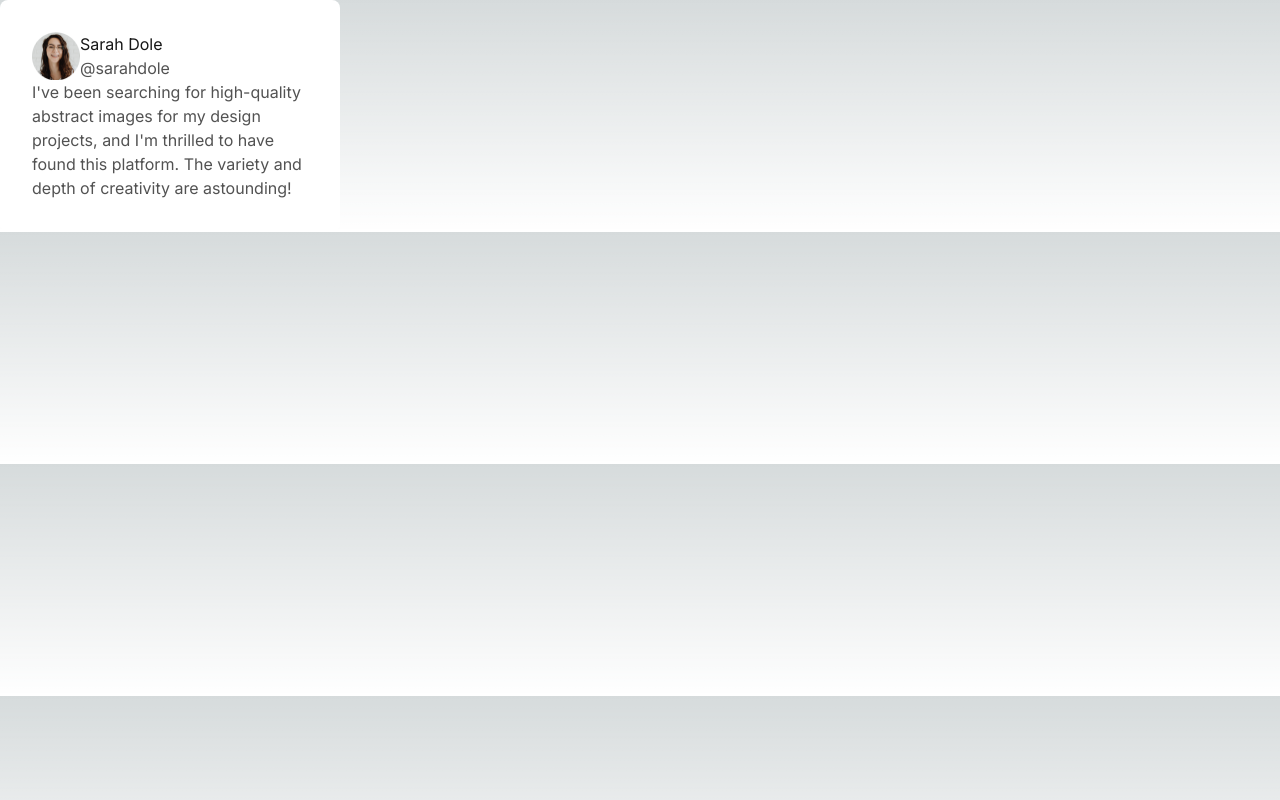
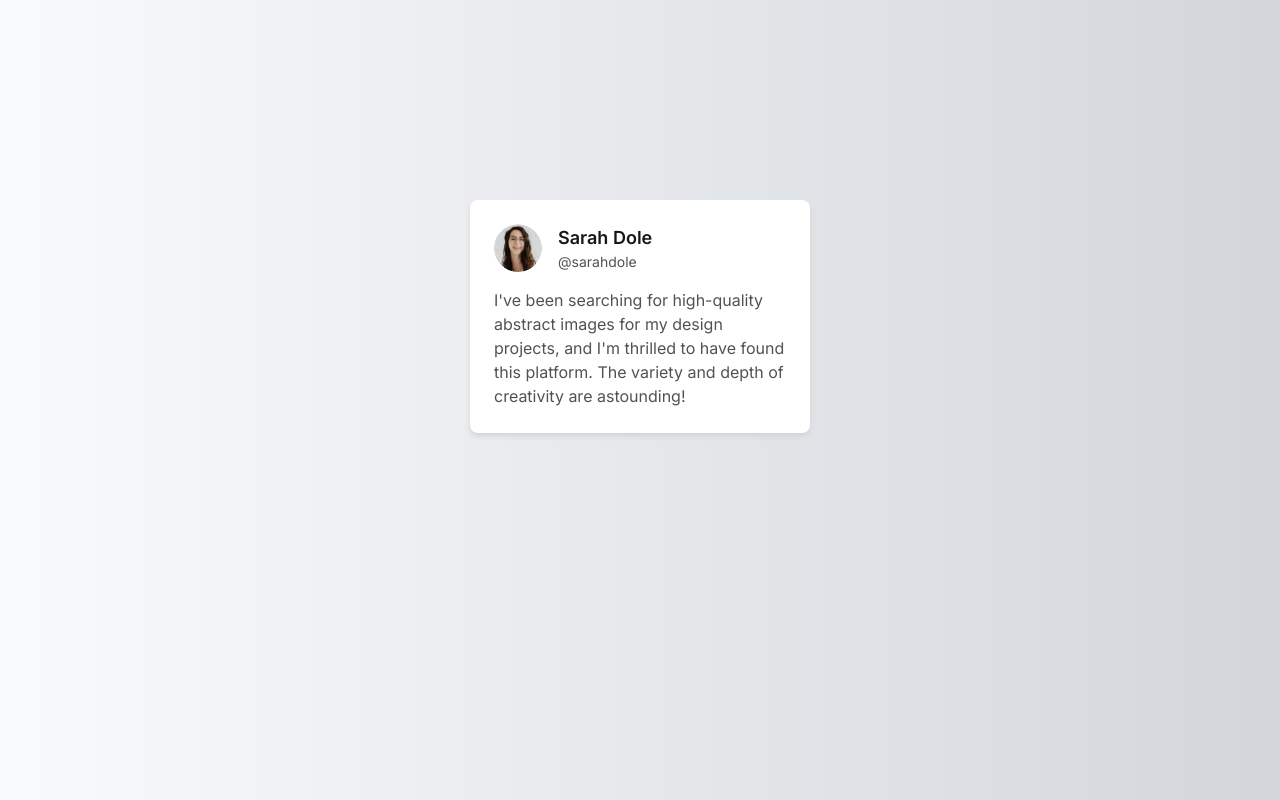
Before and after one commit to av0ed/ui-component-library, a Next.js app: page /testimonial-card in a window 1280 px wide. Built offline with nearby package versions, Linux system fonts and the light colour scheme.

Commit message:
testimonial card style updates

```diff
--- /dev/null
+++ b/app/_components/testimonial-card.tsx
@@ -0,0 +1,36 @@
+import Image from "next/image";
+
+interface Props {
+  author: string;
+  handle: string;
+  blurb: string;
+  imageSrc: string;
+  imageAlt: string;
+}
+
+export default function TestimonialCard({
+  author,
+  handle,
+  blurb,
+  imageSrc,
+  imageAlt,
+}: Props) {
+  return (
+    <div className="max-w-[340px] max-h-[233px] w-full h-full p-6 bg-white flex flex-col rounded-lg shadow-md shadow-neutral-300 gap-4">
+      <div className="flex flex-row gap-4">
+        <Image
+          src={imageSrc}
+          alt={imageAlt}
+          height={48}
+          width={48}
+          className="rounded-full"
+        />
+        <div className="flex flex-col">
+          <p className="text-neutral-900 text-lg font-semibold">{author}</p>
+          <p className="text-neutral-600 text-sm">{handle}</p>
+        </div>
+      </div>
+      <p className="text-neutral-600 text-base">{blurb}</p>
+    </div>
+  );
+}
--- a/app/globals.css
+++ b/app/globals.css
@@ -2,32 +2,7 @@
 @tailwind components;
 @tailwind utilities;
 
-:root {
-  --foreground-rgb: 0, 0, 0;
-  --background-start-rgb: 214, 219, 220;
-  --background-end-rgb: 255, 255, 255;
+body {
+  max-width: 100%;
+  min-height: 100vh;
 }
-
-@media (prefers-color-scheme: dark) {
-  :root {
-    --foreground-rgb: 255, 255, 255;
-    --background-start-rgb: 0, 0, 0;
-    --background-end-rgb: 0, 0, 0;
-  }
-}
-
-body {
-  color: rgb(var(--foreground-rgb));
-  background: linear-gradient(
-      to bottom,
-      transparent,
-      rgb(var(--background-end-rgb))
-    )
-    rgb(var(--background-start-rgb));
-}
-
-@layer utilities {
-  .text-balance {
-    text-wrap: balance;
-  }
-}
--- a/app/page.tsx
+++ b/app/page.tsx
@@ -1,113 +1,14 @@
-import Image from "next/image";
+import Link from "next/link";
 
 export default function Home() {
   return (
     <main className="flex min-h-screen flex-col items-center justify-between p-24">
-      <div className="z-10 w-full max-w-5xl items-center justify-between font-mono text-sm lg:flex">
-        <p className="fixed left-0 top-0 flex w-full justify-center border-b border-gray-300 bg-gradient-to-b from-zinc-200 pb-6 pt-8 backdrop-blur-2xl dark:border-neutral-800 dark:bg-zinc-800/30 dark:from-inherit lg:static lg:w-auto  lg:rounded-xl lg:border lg:bg-gray-200 lg:p-4 lg:dark:bg-zinc-800/30">
-          Get started by editing&nbsp;
-          <code className="font-mono font-bold">app/page.tsx</code>
-        </p>
-        <div className="fixed bottom-0 left-0 flex h-48 w-full items-end justify-center bg-gradient-to-t from-white via-white dark:from-black dark:via-black lg:static lg:size-auto lg:bg-none">
-          <a
-            className="pointer-events-none flex place-items-center gap-2 p-8 lg:pointer-events-auto lg:p-0"
-            href="https://vercel.com?utm_source=create-next-app&utm_medium=appdir-template&utm_campaign=create-next-app"
-            target="_blank"
-            rel="noopener noreferrer"
-          >
-            By{" "}
-            <Image
-              src="/vercel.svg"
-              alt="Vercel Logo"
-              className="dark:invert"
-              width={100}
-              height={24}
-              priority
-            />
-          </a>
-        </div>
-      </div>
-
-      <div className="relative z-[-1] flex place-items-center before:absolute before:h-[300px] before:w-full before:-translate-x-1/2 before:rounded-full before:bg-gradient-radial before:from-white before:to-transparent before:blur-2xl before:content-[''] after:absolute after:-z-20 after:h-[180px] after:w-full after:translate-x-1/3 after:bg-gradient-conic after:from-sky-200 after:via-blue-200 after:blur-2xl after:content-[''] before:dark:bg-gradient-to-br before:dark:from-transparent before:dark:to-blue-700 before:dark:opacity-10 after:dark:from-sky-900 after:dark:via-[#0141ff] after:dark:opacity-40 sm:before:w-[480px] sm:after:w-[240px] before:lg:h-[360px]">
-        <Image
-          className="relative dark:drop-shadow-[0_0_0.3rem_#ffffff70] dark:invert"
-          src="/next.svg"
-          alt="Next.js Logo"
-          width={180}
-          height={37}
-          priority
-        />
-      </div>
-
-      <div className="mb-32 grid text-center lg:mb-0 lg:w-full lg:max-w-5xl lg:grid-cols-4 lg:text-left">
-        <a
-          href="https://nextjs.org/docs?utm_source=create-next-app&utm_medium=appdir-template&utm_campaign=create-next-app"
-          className="group rounded-lg border border-transparent px-5 py-4 transition-colors hover:border-gray-300 hover:bg-gray-100 hover:dark:border-neutral-700 hover:dark:bg-neutral-800/30"
-          target="_blank"
-          rel="noopener noreferrer"
-        >
-          <h2 className="mb-3 text-2xl font-semibold">
-            Docs{" "}
-            <span className="inline-block transition-transform group-hover:translate-x-1 motion-reduce:transform-none">
-              -&gt;
-            </span>
-          </h2>
-          <p className="m-0 max-w-[30ch] text-sm opacity-50">
-            Find in-depth information about Next.js features and API.
-          </p>
-        </a>
-
-        <a
-          href="https://nextjs.org/learn?utm_source=create-next-app&utm_medium=appdir-template-tw&utm_campaign=create-next-app"
-          className="group rounded-lg border border-transparent px-5 py-4 transition-colors hover:border-gray-300 hover:bg-gray-100 hover:dark:border-neutral-700 hover:dark:bg-neutral-800/30"
-          target="_blank"
-          rel="noopener noreferrer"
-        >
-          <h2 className="mb-3 text-2xl font-semibold">
-            Learn{" "}
-            <span className="inline-block transition-transform group-hover:translate-x-1 motion-reduce:transform-none">
-              -&gt;
-            </span>
-          </h2>
-          <p className="m-0 max-w-[30ch] text-sm opacity-50">
-            Learn about Next.js in an interactive course with&nbsp;quizzes!
-          </p>
-        </a>
-
-        <a
-          href="https://vercel.com/templates?framework=next.js&utm_source=create-next-app&utm_medium=appdir-template&utm_campaign=create-next-app"
-          className="group rounded-lg border border-transparent px-5 py-4 transition-colors hover:border-gray-300 hover:bg-gray-100 hover:dark:border-neutral-700 hover:dark:bg-neutral-800/30"
-          target="_blank"
-          rel="noopener noreferrer"
-        >
-          <h2 className="mb-3 text-2xl font-semibold">
-            Templates{" "}
-            <span className="inline-block transition-transform group-hover:translate-x-1 motion-reduce:transform-none">
-              -&gt;
-            </span>
-          </h2>
-          <p className="m-0 max-w-[30ch] text-sm opacity-50">
-            Explore starter templates for Next.js.
-          </p>
-        </a>
-
-        <a
-          href="https://vercel.com/new?utm_source=create-next-app&utm_medium=appdir-template&utm_campaign=create-next-app"
-          className="group rounded-lg border border-transparent px-5 py-4 transition-colors hover:border-gray-300 hover:bg-gray-100 hover:dark:border-neutral-700 hover:dark:bg-neutral-800/30"
-          target="_blank"
-          rel="noopener noreferrer"
-        >
-          <h2 className="mb-3 text-2xl font-semibold">
-            Deploy{" "}
-            <span className="inline-block transition-transform group-hover:translate-x-1 motion-reduce:transform-none">
-              -&gt;
-            </span>
-          </h2>
-          <p className="m-0 max-w-[30ch] text-balance text-sm opacity-50">
-            Instantly deploy your Next.js site to a shareable URL with Vercel.
-          </p>
-        </a>
-      </div>
+      <Link
+        className="pointer-events-none flex place-items-center gap-2 p-8 lg:pointer-events-auto lg:p-0"
+        href="/testimonial-card"
+      >
+        Testimonial Card
+      </Link>
     </main>
   );
 }
--- a/app/testimonial-card/page.tsx
+++ b/app/testimonial-card/page.tsx
@@ -1,22 +1,17 @@
-export default function TestimonialCard({}) {
+import TestimonialCard from "../_components/testimonial-card";
+
+export default function TestimonialCardPage() {
   return (
-    <div className="max-w-[340px] max-h-[233px] w-full h-full p-8 bg-white flex flex-col rounded-lg shadow-neutral-600">
-      <div className="flex flex-row">
-        <img
-          className="w-12 h-12"
-          src="profile-thumbnail.png"
-          alt="Headshot of Sarah Dole"
-        />
-        <div className="flex flex-col">
-          <p className="text-neutral-900">Sarah Dole</p>
-          <p className="text-neutral-600">@sarahdole</p>
-        </div>
-      </div>
-      <p className="text-neutral-600">
-        I've been searching for high-quality abstract images for my design
-        projects, and I'm thrilled to have found this platform. The variety and
-        depth of creativity are astounding!
-      </p>
+    <div className="flex justify-center bg-gradient-to-r from-gray-50 to-[#D2D6DB] py-[200px] h-screen">
+      <TestimonialCard
+        author="Sarah Dole"
+        handle="@sarahdole"
+        blurb="I've been searching for high-quality abstract images for my design
+        projects, and I'm thrilled to have found this platform. The variety
+        and depth of creativity are astounding!"
+        imageSrc="profile-thumbnail.png"
+        imageAlt="Headshot of Sarah Dole"
+      />
     </div>
   );
 }
--- a/next.config.mjs
+++ b/next.config.mjs
@@ -2,6 +2,9 @@
 const nextConfig = {
   output: "export",
   reactStrictMode: true,
+  images: {
+    unoptimized: true,
+  },
 };
 
 export default nextConfig;
```
